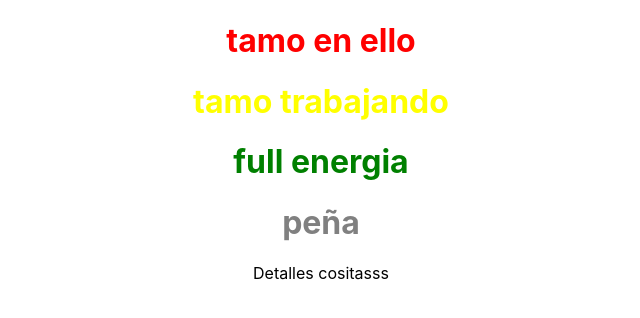
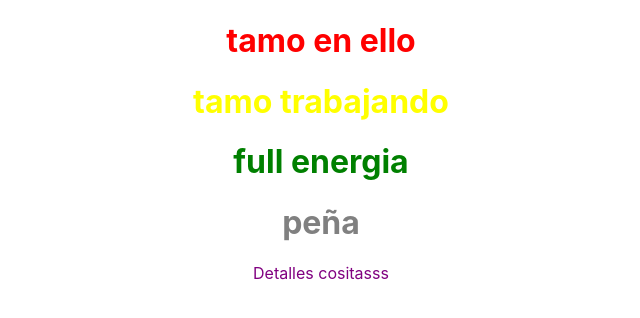
Before and after one commit to alexsanor13/LearningReact, a React (Create React App) app in the folder part1/: page / in a window 1280 px wide. Shown: the top 318 px of the page, without its empty margins (319-959 px from the left). Built offline with nearby package versions, Linux system fonts and the light colour scheme.

Commit message:
Prueba paso de props y declaracion de componentes

```diff
--- a/part1/src/App.js
+++ b/part1/src/App.js
@@ -1,9 +1,6 @@
 import './App.css';
 import Mensaje from './Mensaje.js'
-
-const Detalles = () => {
-  return <div>Detalles cositasss</div>
-}
+import Detalles from './Detalles.js'
 
 const App = () => {
   return (
@@ -12,7 +9,7 @@ const App = () => {
       <Mensaje color='yellow' msg='tamo trabajando'/>
       <Mensaje color='green' msg='full energia'/>
       <Mensaje color='grey' msg='peña'/>
-      <Detalles />
+      <Detalles color='purple' />
     </div>
   )
 }
--- /dev/null
+++ b/part1/src/Detalles.js
@@ -0,0 +1,3 @@
+const Detalles = ({color}) => <div style={{color: color}}>Detalles cositasss</div>
+
+export default Detalles
--- a/part1/src/Mensaje.js
+++ b/part1/src/Mensaje.js
@@ -1,6 +1,7 @@
 const Mensaje = (props) => {
     console.log(props)
-    return <h1 style={{color: props.color}}>
+    const {color} = props
+    return <h1 style={{color: color}}>
         {props.msg}
         </h1>
   }
```
